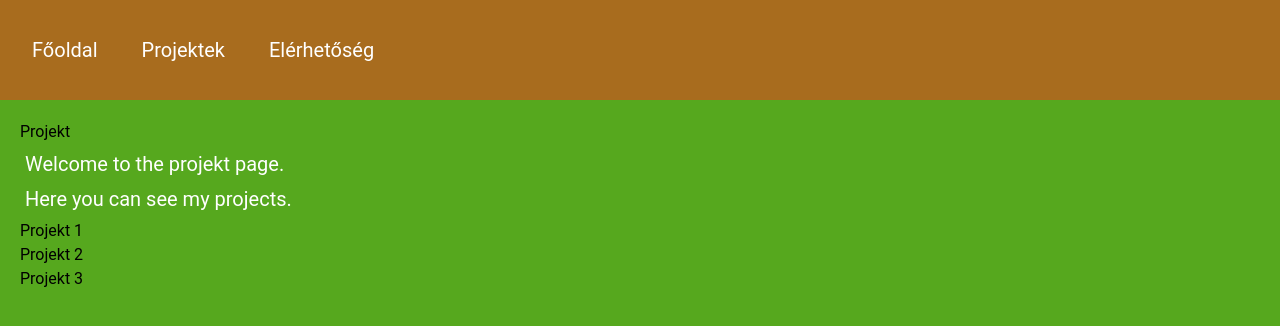
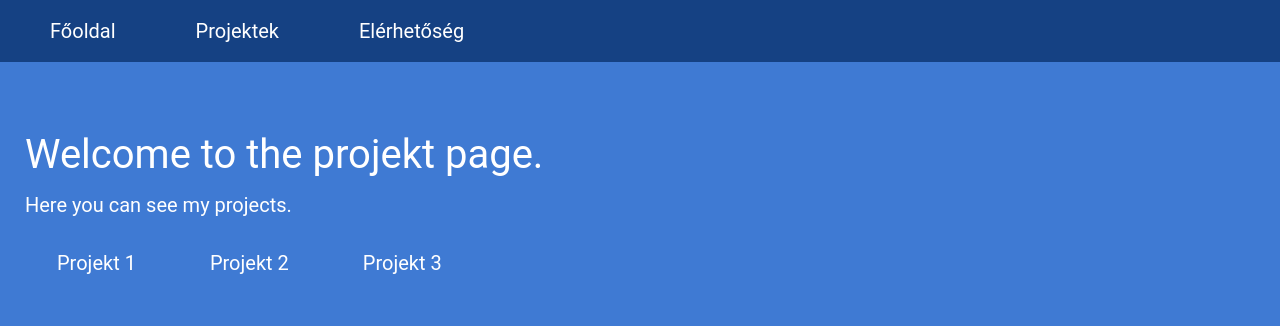
Before and after one commit to horleve001/portfolio, a Next.js app: page /Projekt in a window 1280 px wide. Shown: the top 326 px of the page. Built offline with nearby package versions, Linux system fonts and the light colour scheme.

Commit message:
Styling buttons + Editing README

```diff
--- a/src/app/Contact/page.js
+++ b/src/app/Contact/page.js
@@ -7,12 +7,17 @@ export default function Contact() {
       <p>Telefon: +36 30 4057845</p>
       <p>Email:horleve001@gmail.com</p>
       <p>LinkedIn</p>
-      <Link href="https://www.linkedin.com/in/levente-horvath-horleve001/">
-        Ugrás a LinkedIn profilomra
-      </Link>
+      <div className="hover:bg-blue-500 display: inline-block p-3 text-white">
+        <Link href="https://www.linkedin.com/in/levente-horvath-horleve001/">
+          <p>Ugrás a LinkedIn profilomra</p>
+        </Link>
+      </div>
       <p>Github</p>
-      <Link href="https://github.com/horleve001">
-        Ugrás a Github profilomra
+      <Link
+        href="https://github.com/horleve001"
+        className="hover:bg-blue-500 display: inline-block p-3 text-white"
+      >
+        <p>Ugrás a Github profilomra</p>
       </Link>
     </div>
   );
--- a/src/app/Projekt/[id]/page.js
+++ b/src/app/Projekt/[id]/page.js
@@ -3,10 +3,10 @@ export default async function Projekt_Template({ params }) {
   const { id } = await params;
   return (
     <div className="container">
-      <h1> {id}</h1>
+      <h1 className="flex p1 White"> {id}</h1>
       <p>Welcome to the projekt page.</p>
       <p>Here you can see my projects.</p>
-      <img src="../1937.png" alt="Horváth Levente" />
+      <img src="../1937.png" alt="Horváth Levente" className="myself" />
       <Link href="https://www.facebook.com/">ddd</Link>
     </div>
   );
--- a/src/app/Projekt/page.js
+++ b/src/app/Projekt/page.js
@@ -3,8 +3,7 @@ import { Projekt_List } from "../components/navigation";
 export default function Projekt() {
   return (
     <div className="container">
-      <h1>Projekt</h1>
-      <p>Welcome to the projekt page.</p>
+      <h1>Welcome to the projekt page.</h1>
       <p>Here you can see my projects.</p>
       <Projekt_List />
     </div>
--- a/src/app/components/navigation.js
+++ b/src/app/components/navigation.js
@@ -3,34 +3,42 @@ import Link from "next/link";
 export const Navigation = () => {
   return (
     <nav className="navBar">
-      <ul>
       <li className="link">
-          <Link href="/">Főoldal</Link>
+        <Link href="/" className="hover:bg-blue-800 p-5">
+          Főoldal
+        </Link>
       </li>
       <li className="link">
-          <Link href="/Projekt">Projektek</Link>
+        <Link href="/Projekt" className="hover:bg-blue-800 p-5">
+          Projektek
+        </Link>
       </li>
       <li className="link">
-          <Link href="/Contact">Elérhetőség</Link>
+        <Link href="/Contact" className="hover:bg-blue-800 p-5">
+          Elérhetőség
+        </Link>
       </li>
-      </ul>
     </nav>
   );
 };
 export const Projekt_List = () => {
   return (
     <nav>
-      <ul>
-        <li>
-          <Link href="/Projekt/1">Projekt 1</Link>
+      <li className="link">
+        <Link href="/Projekt/1">
+          <p className="hover:bg-black p-3">Projekt 1</p>
+        </Link>
       </li>
-        <li>
-          <Link href="/Projekt/2">Projekt 2</Link>
+      <li className="link">
+        <Link href="/Projekt/2">
+          <p className="hover:bg-black p-3">Projekt 2</p>
+        </Link>
       </li>
-        <li>
-          <Link href="/Projekt/3">Projekt 3</Link>
+      <li className="link">
+        <Link href="/Projekt/3">
+          <p className="hover:bg-black p-3">Projekt 3</p>
+        </Link>
       </li>
-      </ul>
     </nav>
   );
 };
--- a/src/app/globals.css
+++ b/src/app/globals.css
@@ -1,12 +1,22 @@
 @import "tailwindcss";
 
 body {
-  background-color: #56a81e;
+  background-color: #3f7ad3;
   font-family: "Roboto", sans-serif;
+}
+h1 {
+  color: white;
+  font-size: 40px;
+  margin: 5px;
+}
+p {
+  color: white;
+  font-size: 20px;
+  margin: 5px;
 }
 
 .navBar {
-  background-color: #a86c1e;
+  background-color: #154183;
   padding: 10px;
   position: fixed;
   top: 0;
@@ -15,11 +25,9 @@ body {
 li.link {
   color: white;
   text-align: center;
-  padding: 10px 20px;
+  padding: 6px 20px;
   text-decoration: none;
   font-size: 20px;
-  line-height: 60px;
-  margin: 0 2px;
   display: inline-block;
 }
 .myself {
@@ -35,8 +43,3 @@ li.link {
   padding: 20px;
   width: 100%;
 }
-p {
-  color: white;
-  font-size: 20px;
-  margin: 5px;
-}
--- a/src/app/page.js
+++ b/src/app/page.js
@@ -1,8 +1,7 @@
 export default function Home() {
   return (
     <div className="container">
-      <h1>Horváth Levente</h1>
-      <p>Üdvözöllek a honlapomon!</p>
+      <h1>Üdvözöllek a honlapomon!</h1>
       <p>
         <img className="myself" src="1937.png" alt="Horváth Levente" />
       </p>
```
Also changed, not shown: 1 other file (tests, documents, lock files or other folders). Lines whose indentation alone changed are shown as unchanged.
